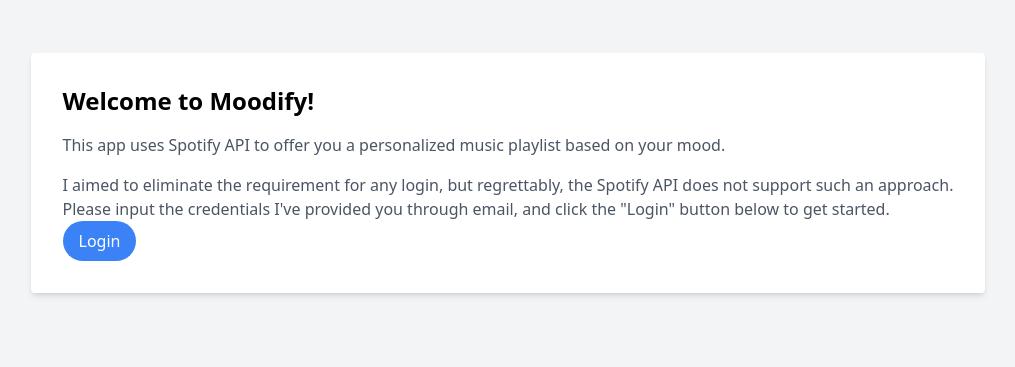
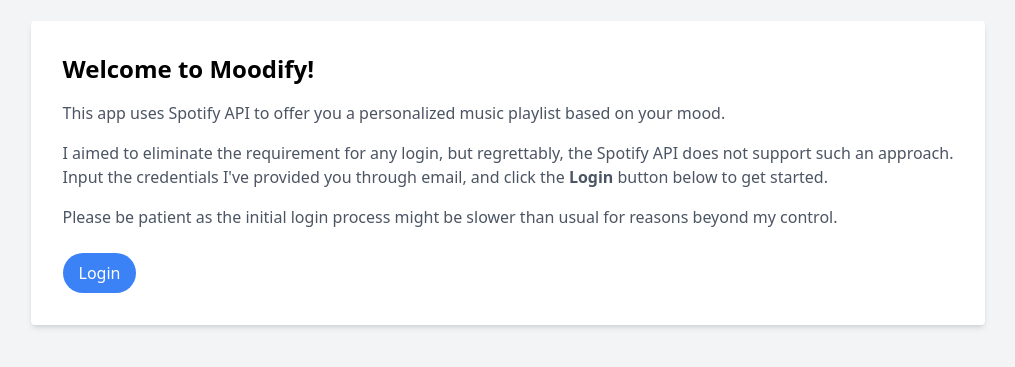
Before and after one commit to jovan6jovan/moodify-client, a React (Vite) app: page / in a window 1280 px wide. Shown: the part 227-594 px from the top of the page, without its empty margins (132-1147 px from the left). Built offline with nearby package versions, Linux system fonts and the light colour scheme; no server answers; what spotify-web-api-js would draw is missing.

Commit message:
refactor: login text

```diff
--- a/src/components/Login/Login.tsx
+++ b/src/components/Login/Login.tsx
@@ -14,8 +14,12 @@
           the Spotify API does not support such an approach.
         </p>
         <p className="text-gray-600">
-          Please input the credentials I've provided you through email, and
-          click the "Login" button below to get started.
+          Input the credentials I've provided you through email, and click the{" "}
+          <strong>Login</strong> button below to get started.
+        </p>
+        <p className="text-gray-600 mt-4 mb-6">
+          Please be patient as the initial login process might be slower than
+          usual for reasons beyond my control.
         </p>
         <a
           href={import.meta.env.VITE_LOGIN_URL_PROD}
```
